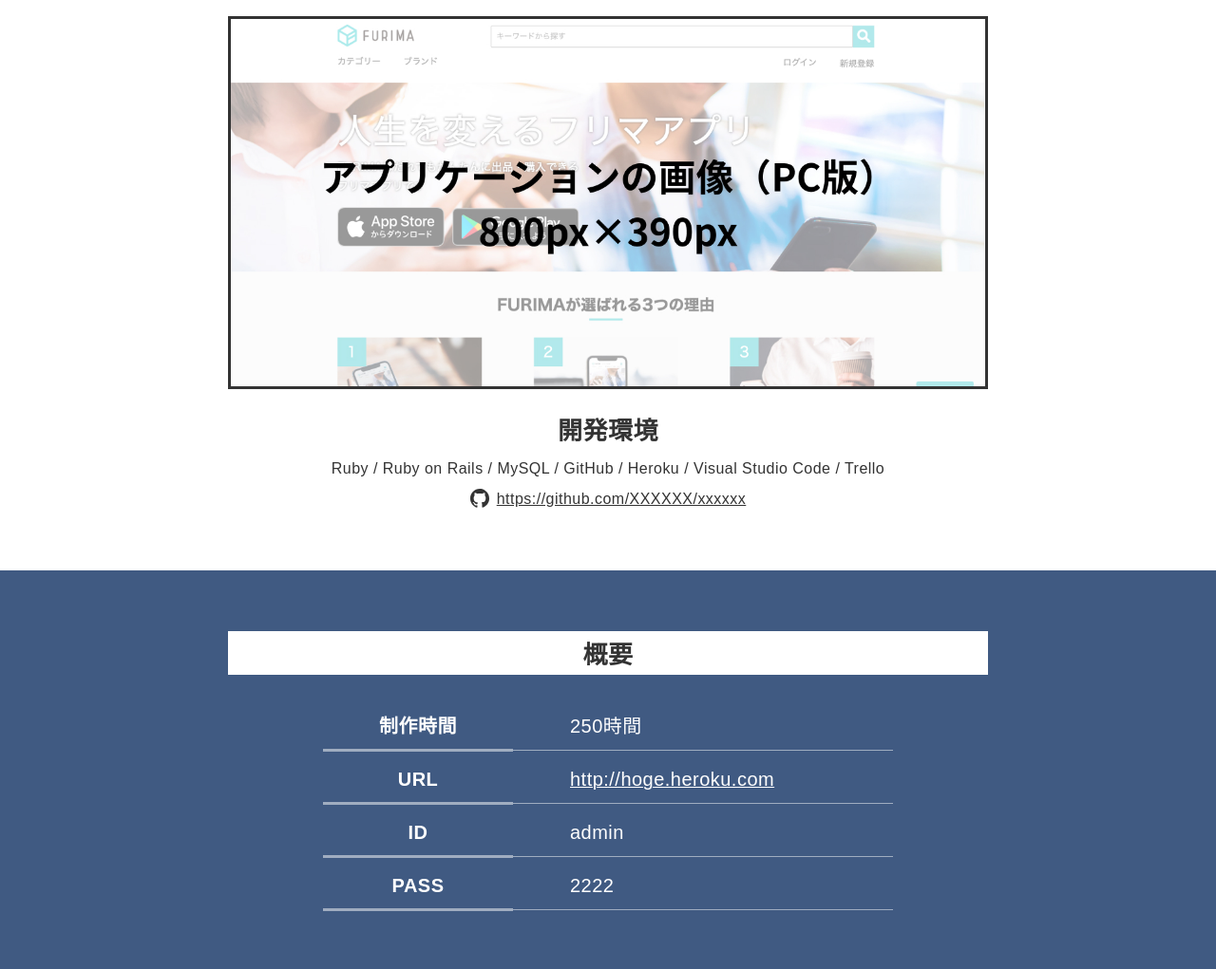
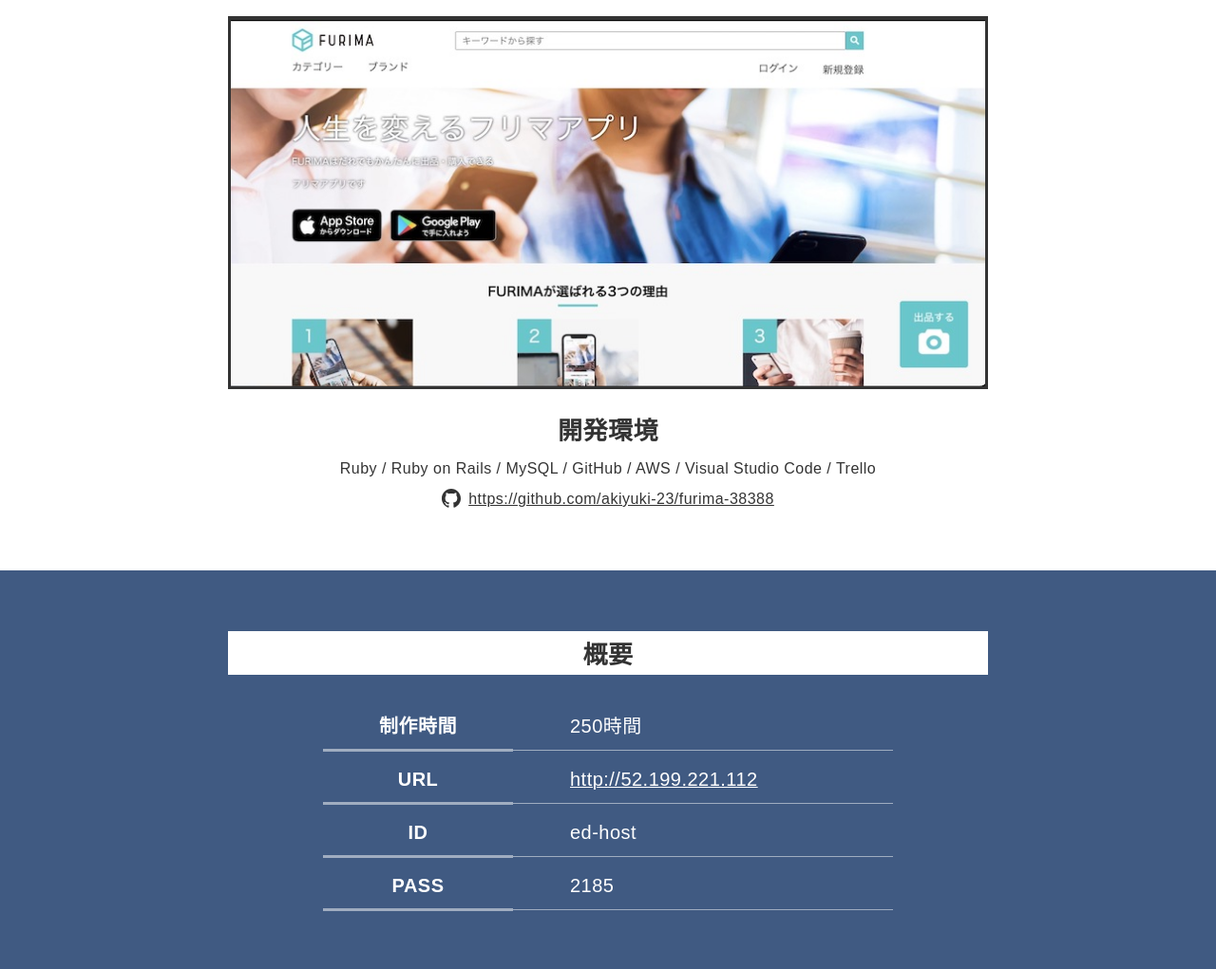
Before and after one commit to akiyuki-23/portfolio-site, a plain HTML site: page works/01.html in a window 1280 px wide. Shown: the part 198-1219 px from the top of the page at 95% size. Drawn offline with nearby package versions, Linux system fonts and the light colour scheme.

Commit message:
画像の変更

```diff
--- a/works/01.html
+++ b/works/01.html
@@ -36,16 +36,16 @@
           <h2>FURIMA（フリマアプリ）</h2>
           <div class="p-work-firstview__pict obj-fit-img">
             <!-- images/01に配置した、FURIMAの画像（PC版）のパスを記載する -->
-            <img src="../images/work/01/pict-work01-firstview_pc.jpg" class="show-pc">
+            <img src="../images/furima-1.jpg" class="show-pc">
             <!-- images/01に配置した、FURIMAの画像（SP版）のパスを記載する -->
-            <img src="../images/work/01/pict-work01-firstview_sp.jpg" class="show-sp">
+            <img src="../images/furima-1.jpg" class="show-sp">
           </div>
           <div class="p-work-firstview__text-area">
             <h3 class="p-work-firstview__text-titile">開発環境</h3>
             <!-- 記載番号：3 -->
-            <p class="p-work-firstview__text">Ruby / Ruby on Rails / MySQL / GitHub / Heroku / Visual Studio Code / Trello</p>
+            <p class="p-work-firstview__text">Ruby / Ruby on Rails / MySQL / GitHub / AWS / Visual Studio Code / Trello</p>
             <!-- 記載番号：4 -->
-            <p class="p-work-firstview__text-link"><a href="__URL__" target="_blank">https://github.com/XXXXXX/xxxxxx</a></p>
+            <p class="p-work-firstview__text-link"><a href="https://github.com/akiyuki-23/furima-38388" target="_blank">https://github.com/akiyuki-23/furima-38388</a></p>
           </div>
         </div>
       </section>
@@ -63,17 +63,17 @@
                 <tr>
                   <th>URL</th>
                   <!-- 記載番号：6 -->
-                  <td><a href="__URL__" target="_blank">http://hoge.heroku.com</a></td>
+                  <td><a href="52.199.221.112" target="_blank">http://52.199.221.112</a></td>
                 </tr>
                 <tr>
                   <th>ID</th>
                   <!-- 記載番号：7 -->
-                  <td>admin</td>
+                  <td>ed-host</td>
                 </tr>
                 <tr>
                   <th>PASS</th>
                   <!-- 記載番号：8 -->
-                  <td>2222</td>
+                  <td>2185</td>
                 </tr>
               </table>
             </li>
@@ -189,13 +189,13 @@
               <li class="p-work-others__item">
                 <div class="p-work-others__item-pict">
                   <!-- images/01に配置した、FURIMAの画像（PC版）のパスを記載する -->
-                  <a href="01.html" style="background-image:url('../images/work/01/pict-work01-firstview_pc.jpg');"></a>
+                  <a href="01.html" style="background-image:url('../images/furima-1.jpg');"></a>
                 </div>
                 <div class="p-work-others__item-text-block">
                   <!-- 記載番号：15 -->
                   <h3>FURIMA（フリマアプリ）</h3>
                   <!-- 記載番号：16 -->
-                  <p>Ruby / Ruby on Rails / MySQL / GitHub / Heroku / Visual Studio Code / Trello</p>
+                  <p>Ruby / Ruby on Rails / MySQL / GitHub / AWS / Visual Studio Code / Trello</p>
                 </div>
                 <div class="p-work-others__item-btn-block">
                   <a href="01.html" class="button">More</a>
@@ -210,7 +210,7 @@
                   <!-- 記載番号：17 -->
                   <h3>HOBCHA（趣味共有SNS）</h3>
                   <!-- 記載番号：18 -->
-                  <p>Ruby / Ruby on Rails / MySQL / GitHub / Heroku / Visual Studio Code / Trello</p>
+                  <p>Ruby / Ruby on Rails / MySQL / GitHub / Render / Visual Studio Code / Trello</p>
                 </div>
                 <div class="p-work-others__item-btn-block">
                   <a href="02.html" class="button">More</a>
```
Also changed, not shown: index.html (+1 -1 lines), images/furima-1.jpg (added), images/image-1.jpeg.
